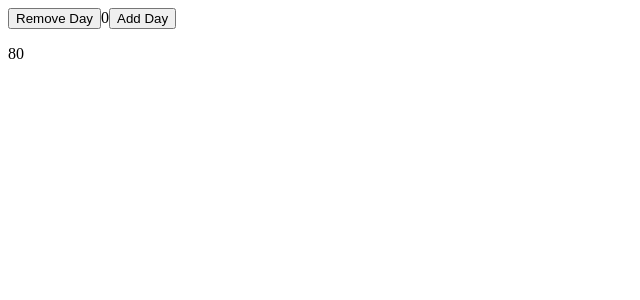
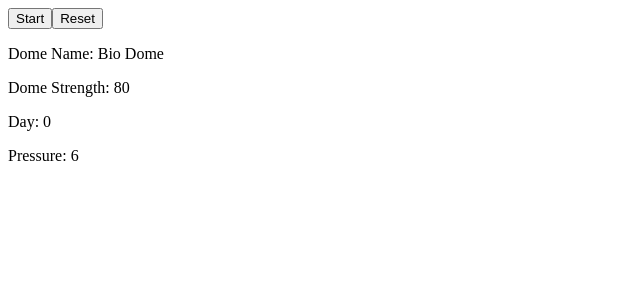
Before and after one commit to LandonA10/mars-simulator, a Next.js app: page / in a window 1280 px wide. Shown: the top 300 px of the page, without its empty margins (0-640 px from the left). Built offline with nearby package versions, Linux system fonts and the light colour scheme.

Commit message:
auto simulator

```diff
--- a/src/app/page.js
+++ b/src/app/page.js
@@ -5,21 +5,23 @@ import React, { useEffect, useState } from "react";
 
 export default function Simulator(){
 
-
+  //states
   const [day, setDay] = useState(0);
   const [strength, setStrength] = useState(80);
+  const [pressure, setPressure] = useState(Math.floor((Math.random() * 8) + 1));
+  //const array with different dome designs
   const biodome = [
     {id: 1, name: "Bio Dome", strength: strength}
   ];
+
+  //const object of conditions
   const conditions = {
-    pressure: Math.floor((Math.random() * 8) + 1)
+    pressure: pressure
   };
 
 
-
+  //useEffect here for funzies
   useEffect(() =>{
-    // console.log(biodome[0].strength, "pressure: ", conditions.pressure, "newStrength" , newStrength);
-    // console.log("newStrength" , newStrength)
     console.log("A day has passed");
     //code that runs
     return (() => {
@@ -28,36 +30,93 @@ export default function Simulator(){
   }, [day]);
    //what useeffect listens too
 
+   //Strength variable that is manipulated for strength of dome
   var newStrength;
+
+  //increases day and changes strength depending on pressure
   function increaseDay(){
 
+    //increases day
     setDay(prevDay => prevDay + 1);
 
+    //creates new strength
     newStrength = biodome[0].strength - conditions.pressure;
-    // if (newStrength <= 0){
-    //   this.newStrength = 0;
 
-    // } trying to set newStrength to 0 when it goes into negative value!
-    setStrength(biodome[0].strength = newStrength);
+    //if strength goes below 0, sets strgth to 0 and returns
+    if (newStrength <= 0){
+      setStrength(0);
+      return;
+    }
+
+    //otherwise, sets strgth
+    setStrength(newStrength);
 
   }
+
+  //decreases day and updates strght
   function decreaseDay(){
+
+    //if day < 0, returns
     if (day <= 0){
       return;
     }
+
+    //sets day
     setDay(prevDay => prevDay - 1);
+
+    //rebuilds strgth
     newStrength = biodome[0].strength + conditions.pressure;
-    setStrength(biodome[0].strength = newStrength);
+
+    //sets strgth
+    setStrength(newStrength);
   }
 
+  function runSim(){
+
+    var newPressure;
+    var updatedStrength = strength;
+    var days = 0;
+
+    console.log("init str", updatedStrength);
+    while (updatedStrength > 0){
+      newPressure = Math.floor((Math.random() * 8) + 1);
+      console.log("new pressure", newPressure);
+      updatedStrength = updatedStrength - newPressure;
+      console.log("updated stregnth", updatedStrength);
+      days++;
+    };
+
+    if (updatedStrength <= 0){
+      updatedStrength = 0;
+    }
+    console.log("updated strength" , updatedStrength, "days", days);
+    setStrength(updatedStrength);
+    setDay(days);
+    console.log("strength" , strength);
+  }
+
+  function reset(){
+    setDay(0);
+    setStrength(80);
+  }
   return (
     <>
-      <button onClick={decreaseDay}>Remove Day</button>
+      {/* <button onClick={decreaseDay}>Remove Day</button>
       <span>{day}</span>
-      <button onClick={increaseDay}>Add Day</button>
+      <button onClick={increaseDay}>Add Day</button> */}
 
+
+      <button onClick={runSim}>Start</button>
+      <button onClick={reset}>Reset</button>
       <div className="domeStats">
-        <p>{biodome[0].strength}</p>
+        <p>Dome Name: {biodome[0].name}</p>
+        <p>Dome Strength: {biodome[0].strength}</p>
+
+      </div>
+
+      <div className="EnviromentDiv">
+        <p>Day: {day}</p>
+        <p>Pressure: {conditions.pressure}</p>
       </div>
     </>
   );
```
